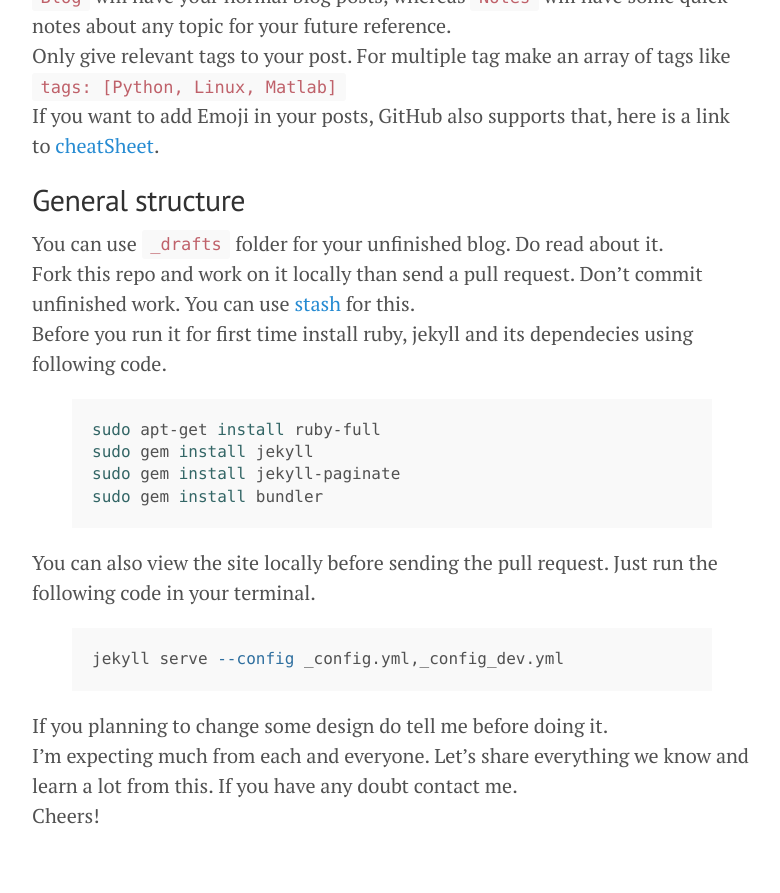
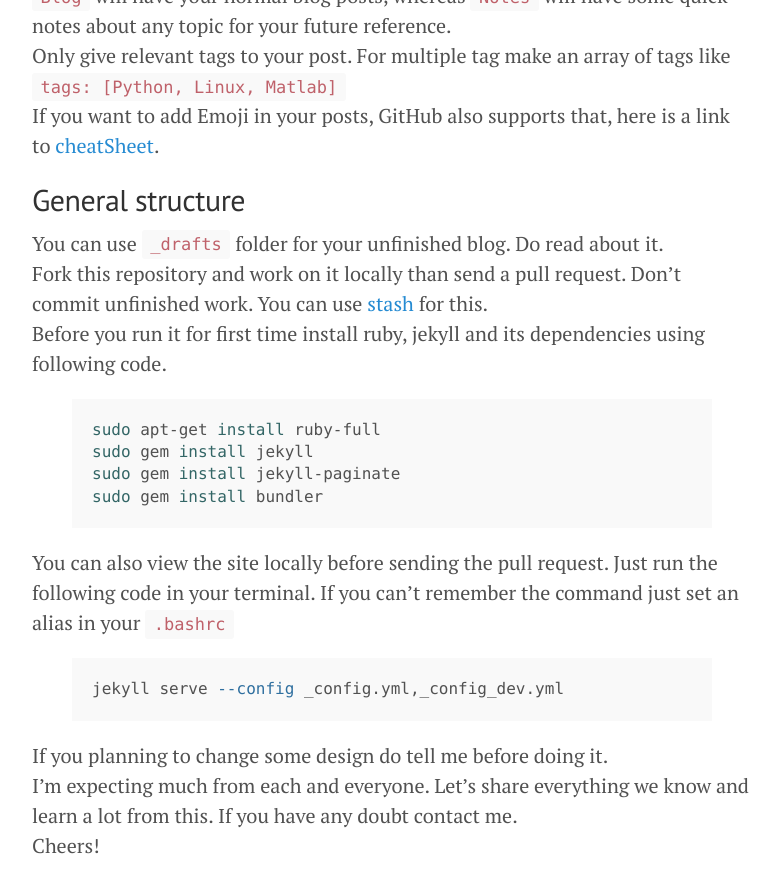
Before and after one commit to svaderia/GujjuCoders, a Jekyll site: the page built from _posts/2017-03-20-welcome-to-gujjucoders.md, in a window 1280 px wide and 900 px high, scrolled down 1248 px. Shown: the top 893 px of the window, without its empty margins (248-1028 px from the left). Built offline with Jekyll 4.4.1, drawn with Linux system fonts in a browser that asks for light colours; some of the changed text lies outside the part shown.

Commit message:
added note on alias for local serve of jekyll

```diff
--- a/_posts/2017-03-20-welcome-to-gujjucoders.md
+++ b/_posts/2017-03-20-welcome-to-gujjucoders.md
@@ -44,9 +44,10 @@ If you want to add Emoji in your posts, GitHub also supports that, here is a lin
 
 ## General structure
 You can use `_drafts` folder for your unfinished blog. Do read about it.
-Fork this repo and work on it locally than send a pull request. Don't commit unfinished work. You can use
+Fork this repository and work on it locally than send a pull request. Don't commit unfinished work.
+You can use
 [stash](https://www.git-tower.com/learn/git/ebook/en/command-line/branching-merging/stashing#start) for this.
-Before you run it for first time install ruby, jekyll and its dependecies using following code.
+Before you run it for first time install ruby, jekyll and its dependencies using following code.
 {% highlight bash %}
 sudo apt-get install ruby-full
 sudo gem install jekyll
@@ -55,7 +56,8 @@ sudo gem install bundler
 {% endhighlight %}
 
 You can also view the site locally before sending the pull request.
-Just run the following code in your terminal.
+Just run the following code in your terminal. If you can't remember the command just set
+an alias in your `.bashrc`
 {% highlight bash %}
 jekyll serve --config _config.yml,_config_dev.yml
 {% endhighlight %}
```
Also changed, not shown: other parts of _posts/2017-03-20-welcome-to-gujjucoders.md (+2 -2 lines).
